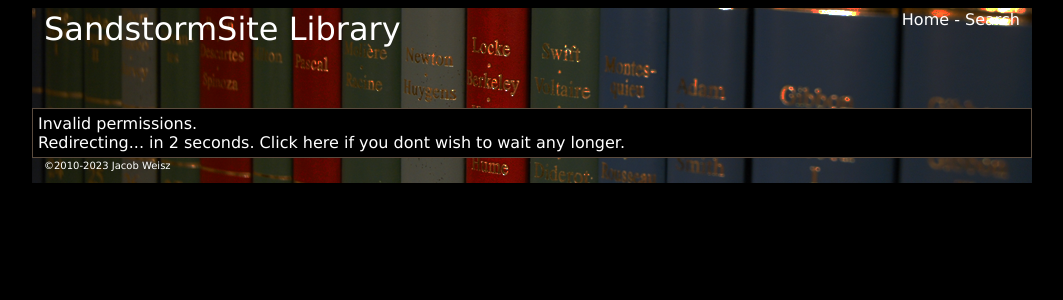
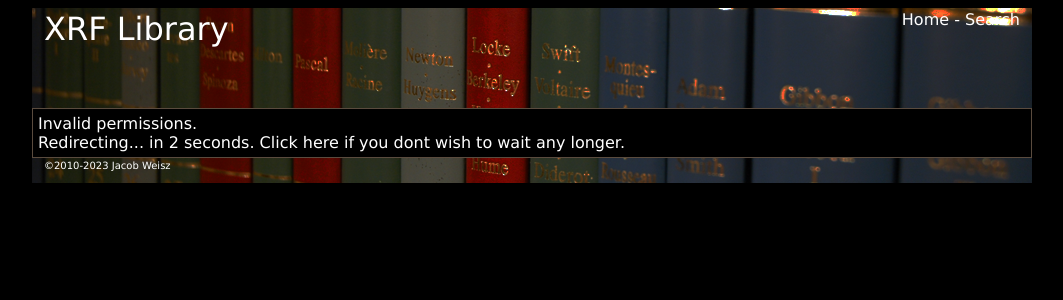
Before and after one commit to ocdtrekkie/xrf_books_sandstorm, a PHP site: page /acp.php in a window 1280 px wide. Shown: the top 300 px of the page, without its empty margins (108-1171 px from the left). Run offline with PHP 8.4, Linux system fonts and the light colour scheme; data comes from the database, SQL or seed files in the repository; data that the repository does not hold is empty.

Commit message:
Reasonable default site name

```diff
--- a/includes/header.php
+++ b/includes/header.php
@@ -11,7 +11,7 @@ echo "<html><head><title>$xrf_site_name Library$xrf_title_nugget$xrf_page_subtit
 echo "<div class=\"header\" align=\"center\">
 <table width=\"100%\"><tr><td>
 <p align=\"left\">
-<font size=\"6\" color=\"white\">$xrf_site_name Library</font><br>
+<font size=\"6\" color=\"white\">$xrf_site_name</font><br>
 <font color=\"white\" class=\"navigation-box\"><a href=\"$xrf_site_url\"><font color=\"white\">$xrf_myusername</font></a></font>
 </p>
 </td><td>
--- a/install_into_db.sql
+++ b/install_into_db.sql
@@ -19,7 +19,7 @@ CREATE TABLE IF NOT EXISTS `g_config` (
   PRIMARY KEY (`site_name`)
 ) ENGINE=MyISAM DEFAULT CHARSET=utf8 COLLATE=utf8_unicode_ci COMMENT='Overall system configuration';
 
-INSERT IGNORE INTO g_config (site_name) VALUES('SandstormSite');
+INSERT IGNORE INTO g_config (site_name) VALUES('XRF Library');
 
 CREATE TABLE IF NOT EXISTS `g_log` (
   `id` int(16) NOT NULL AUTO_INCREMENT,
```
Also changed, not shown: 1 other file.
